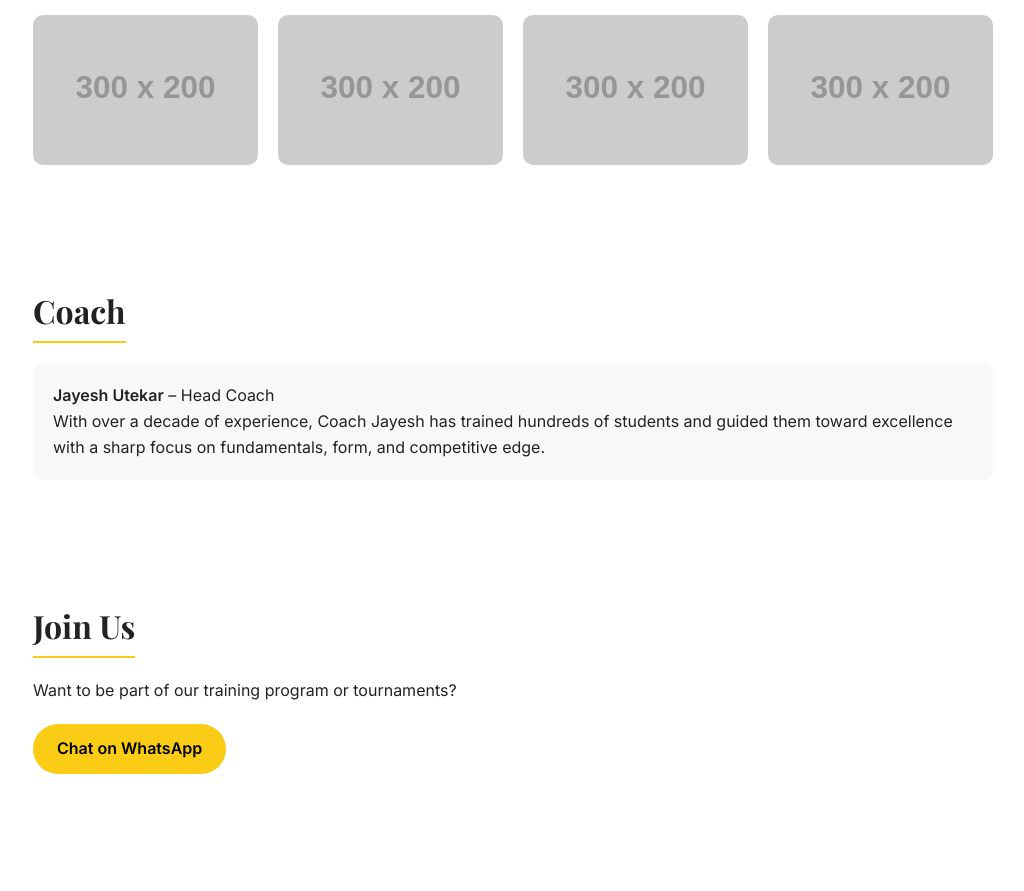
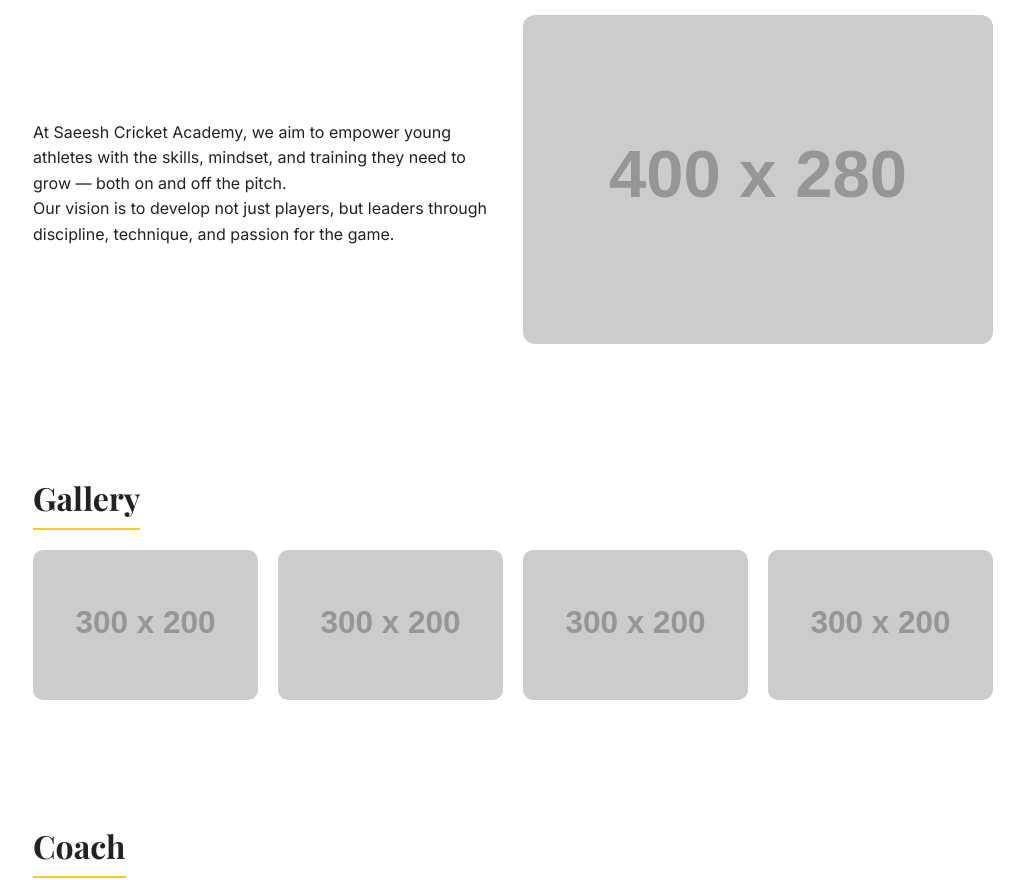
Before and after one commit to lonely7738/saeeshcricketacademy, a plain HTML site: page index.html in a window 1280 px wide. Shown: the part 661-1552 px from the top of the page, without its empty margins (127-1151 px from the left). Drawn offline with nearby package versions, Linux system fonts and the light colour scheme; placeholder pictures from the web are drawn by us.

Commit message:
Update index.html

```diff
--- a/index.html
+++ b/index.html
@@ -92,6 +92,24 @@
       font-size: 0.9rem;
       margin-top: 40px;
     }
+    a {
+      color: #0077cc;
+    }
+
+    /* Scroll animation styles */
+    .fade-left, .fade-right {
+      opacity: 0;
+      transform: translateX(50px);
+      transition: all 1s ease;
+    }
+    .fade-left {
+      transform: translateX(-50px);
+    }
+    .fade-in {
+      opacity: 1;
+      transform: translateX(0);
+    }
+
     @media(max-width: 768px) {
       .two-col {
         grid-template-columns: 1fr;
@@ -114,6 +132,20 @@
     </div>
     <div>
       <p>Our students have consistently performed in school-level and inter-district tournaments like the <span class="highlight">Giles Shield</span>. We focus on skill-building, fitness, and mindset.</p>
+    </div>
+  </div>
+</section>
+
+<!-- VISION SECTION with animation -->
+<section class="section" style="overflow: hidden;">
+  <h2>Our Vision</h2>
+  <div class="grid two-col" style="align-items: center;">
+    <div class="fade-left">
+      <p>At Saeesh Cricket Academy, we aim to empower young athletes with the skills, mindset, and training they need to grow — both on and off the pitch.</p>
+      <p>Our vision is to develop not just players, but leaders through discipline, technique, and passion for the game.</p>
+    </div>
+    <div class="fade-right">
+      <img src="https://via.placeholder.com/400x280?text=Cricket+Training" alt="Team Training" style="width:100%; border-radius: 12px;" />
     </div>
   </div>
 </section>
@@ -164,26 +196,34 @@
   </div>
 </section>
 
+<footer>
+  &copy; 2025 Saeesh Cricket Academy. All rights reserved. | Instagram: <a href="https://www.instagram.com/saeesh_cricket_academy" target="_blank">@saeesh_cricket_academy</a>
+</footer>
 
-<section class="section">
-  <h2>Why Choose Us</h2>
-  <div class="grid" style="grid-template-columns: repeat(3, 1fr); gap: 20px;">
-    <div class="card">
-      <h3>Experienced Coaching</h3>
-      <p>Over 10 years of experience in building players and teams.</p>
-    </div>
-    <div class="card">
-      <h3>All-Season Training</h3>
-      <p>Indoor + outdoor practice, even during monsoon season.</p>
-    </div>
-    <div class="card">
-      <h3>Focus on Fitness</h3>
-      <p>We build both skill and strength with full conditioning sessions.</p>
-    </div>
-<footer>
-  </div
-</section>
+<!-- Scroll animation script -->
+<script>
+  const lefts = document.querySelectorAll('.fade-left');
+  const rights = document.querySelectorAll('.fade-right');
+
+  function animateOnScroll(entries, observer) {
+    entries.forEach(entry => {
+      if (entry.isIntersecting) {
+        entry.target.classList.add('fade-in');
+        observer.unobserve(entry.target);
+      }
+    });
+  }
+
+  const options = {
+    threshold: 0.3
+  };
+
+  const observer = new IntersectionObserver(animateOnScroll, options);
+
+  [...lefts, ...rights].forEach(el => {
+    observer.observe(el);
+  });
+</script>
+
 </body>
 </html>
-  &copy; 2025 Saeesh Cricket Academy. All rights reserved. | Instagram: <a href="https://www.instagram.com/saeesh_cricket_academy" target="_blank">@saeesh_cricket_academy</a>
-</footer>
```
